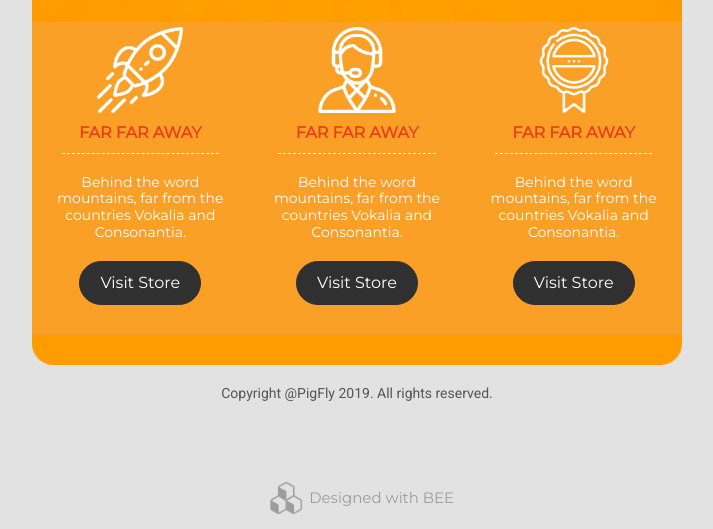
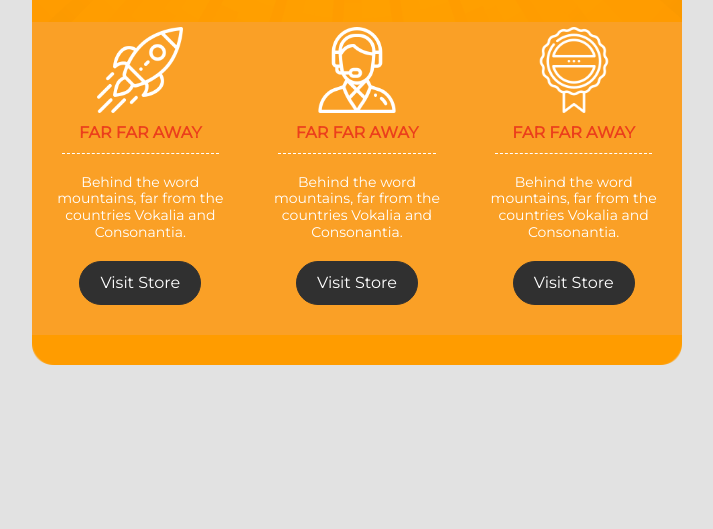
Before and after one commit to Vesuals/Rather, a plain HTML site: page index.html in a window 1280 px wide. Shown: the part 705-1234 px from the top of the page, without its empty margins (283-996 px from the left). After the commit the page ends 1193 px from the top, so only its background shows below. Drawn offline with Linux system fonts and the light colour scheme.

Commit message:
Update index.html

```diff
--- a/index.html
+++ b/index.html
@@ -480,7 +480,7 @@
 <!--[if mso]><table width="100%" cellpadding="0" cellspacing="0" border="0"><tr><td style="padding-right: 10px; padding-left: 10px; padding-top: 10px; padding-bottom: 10px; font-family: Tahoma, Verdana, sans-serif"><![endif]-->
 <div style="color:#555555;font-family:'Roboto', Tahoma, Verdana, Segoe, sans-serif;line-height:1.2;padding-top:10px;padding-right:10px;padding-bottom:10px;padding-left:10px;">
 <div class="txtTinyMce-wrapper" style="font-size: 12px; line-height: 1.2; font-family: 'Roboto', Tahoma, Verdana, Segoe, sans-serif; color: #555555; mso-line-height-alt: 14px;">
-<p style="font-size: 14px; line-height: 1.2; text-align: center; font-family: Roboto, Tahoma, Verdana, Segoe, sans-serif; word-break: break-word; mso-line-height-alt: 17px; margin: 0;">Copyright @PigFly 2019. All rights reserved.</p>
+
 </div>
 </div>
 <!--[if mso]></td></tr></table><![endif]-->
@@ -527,8 +527,7 @@
 <table cellpadding="0" cellspacing="0" class="icons-inner" role="presentation" style="table-layout: fixed; vertical-align: top; border-spacing: 0; border-collapse: collapse; mso-table-lspace: 0pt; mso-table-rspace: 0pt; display: inline-block; margin-right: -4px; padding-left: 0px; padding-right: 0px;" valign="top">
 <!--<![endif]-->
 <tr style="vertical-align: top;" valign="top">
-<td align="center" style="word-break: break-word; vertical-align: top; text-align: center; padding-top: 5px; padding-bottom: 5px; padding-left: 5px; padding-right: 6px;" valign="top"><a href="https://www.designedwithbee.com/"><img align="center" alt="Designed with BEE" class="icon" height="32" src="images/bee.png" style="border:0;" width="null"/></a></td>
-<td style="word-break: break-word; font-family: Montserrat, Trebuchet MS, Lucida Grande, Lucida Sans Unicode, Lucida Sans, Tahoma, sans-serif; font-size: 15px; color: #9d9d9d; vertical-align: middle; letter-spacing: undefined;" valign="middle"><a href="https://www.designedwithbee.com/" style="color:#9d9d9d;text-decoration:none;">Designed with BEE</a></td>
+
 </tr>
 </table>
 </td>
```
